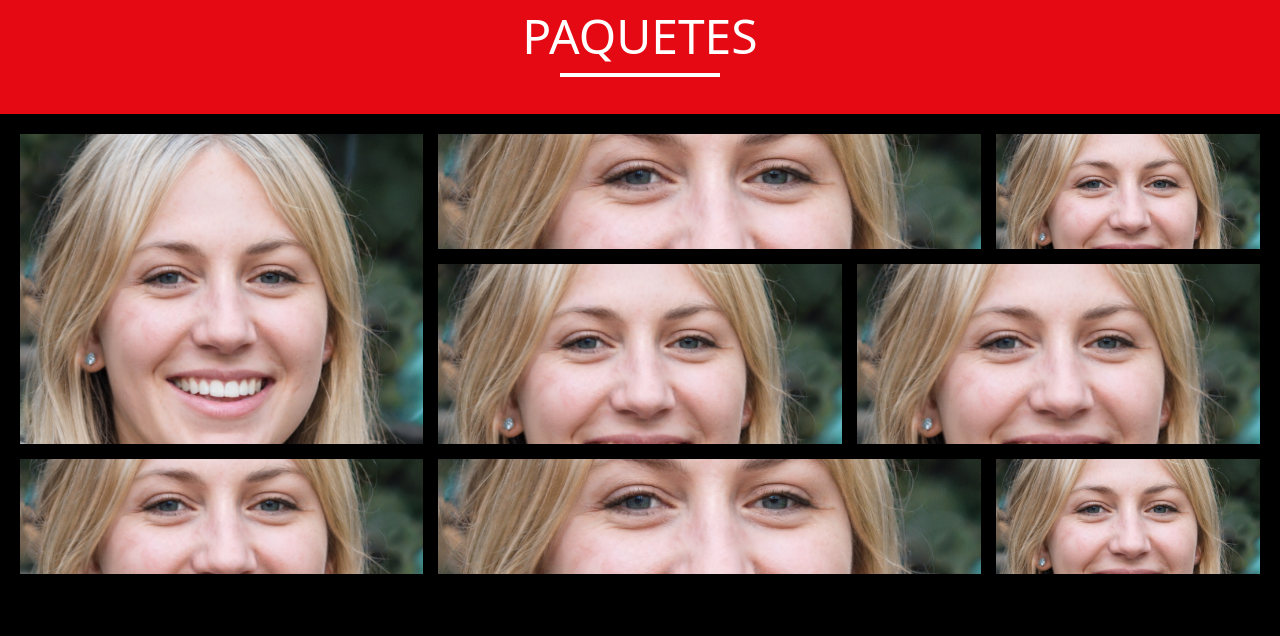
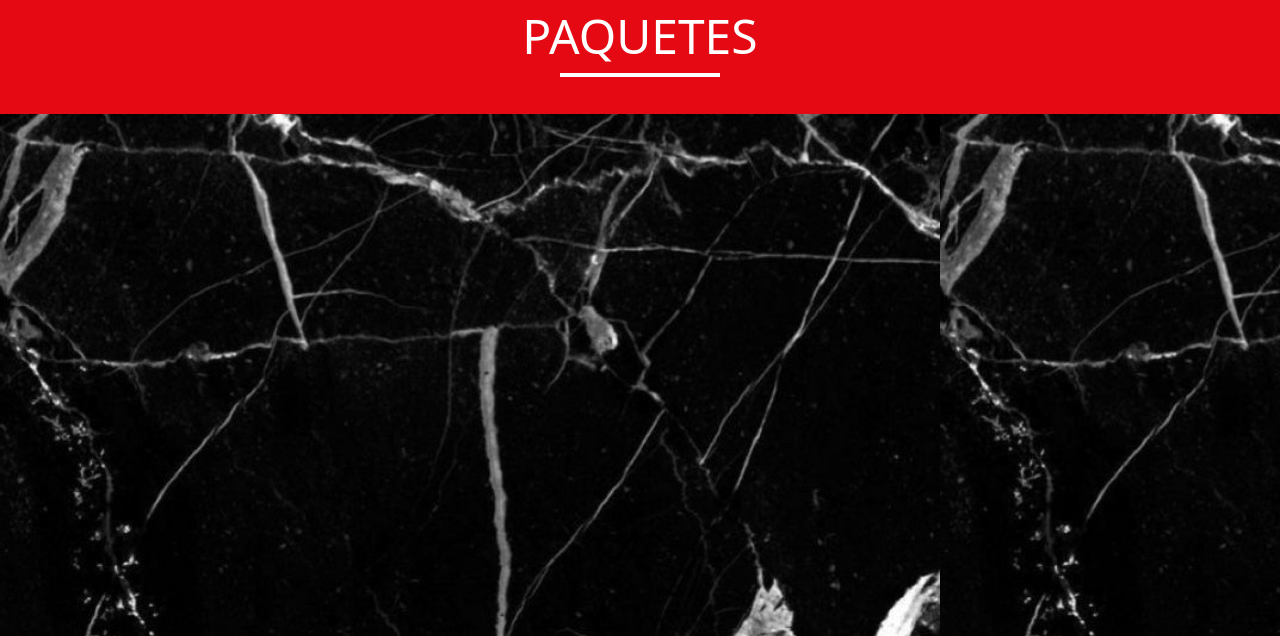
Before and after one commit to Nahuel-DevOne/ProyectoWebCoder, a plain HTML site: page views/community.html in a window 1280 px wide. Shown: the part 830-1466 px from the top of the page. Drawn offline with nearby package versions, Linux system fonts and the light colour scheme.

Commit message:
Avanzando con community.html

```diff
--- a/assets/scss/style.scss
+++ b/assets/scss/style.scss
@@ -514,6 +514,11 @@ footer {
     opacity: 0.5;
   }
 }
+/********** Cards Community Manager **********/
+.container-cards{
+  background-image: url(../../img/index.jpg);
+  min-height: 70vh;
+}
 
 /********** Vista tablet **********/
 @media(max-width: 991.98px){
--- a/views/community.html
+++ b/views/community.html
@@ -87,7 +87,7 @@
     </header>
     <!-- Acá termina el header -->
 
-    <!-- Sección de fotografías -->
+    <!-- Sección de cards -->
     <section class="seccion-galeria">
         <div class="container-fluid">
             <div class="row">
@@ -97,39 +97,9 @@
                 </div>
             </div>
         </div>
-        <!-- Galería de fotografías -->
-        <div class="gallery-container">
-            <div class="gallery__item">
-                <img src="../img/img-contacto-prueba3.jpg" alt="" class="gallery__img">
-            </div>
+        <!-- Cards -->
+        <div class="container-cards p-3">
 
-            <div class="gallery__item">
-                <img src="../img/img-contacto-prueba3.jpg" alt="" class="gallery__img">
-            </div>
-
-            <div class="gallery__item">
-                <img src="../img/img-contacto-prueba3.jpg" alt="" class="gallery__img">
-            </div>
-
-            <div class="gallery__item">
-                <img src="../img/img-contacto-prueba3.jpg" alt="" class="gallery__img">
-            </div>
-
-            <div class="gallery__item">
-                <img src="../img/img-contacto-prueba3.jpg" alt="" class="gallery__img">
-            </div>
-
-            <div class="gallery__item">
-                <img src="../img/img-contacto-prueba3.jpg" alt="" class="gallery__img">
-            </div>
-
-            <div class="gallery__item">
-                <img src="../img/img-contacto-prueba3.jpg" alt="" class="gallery__img">
-            </div>
-
-            <div class="gallery__item">
-                <img src="../img/img-contacto-prueba3.jpg" alt="" class="gallery__img">
-            </div>
         </div>
     </section>
 
```
Also changed, not shown: assets/css/style.css.
